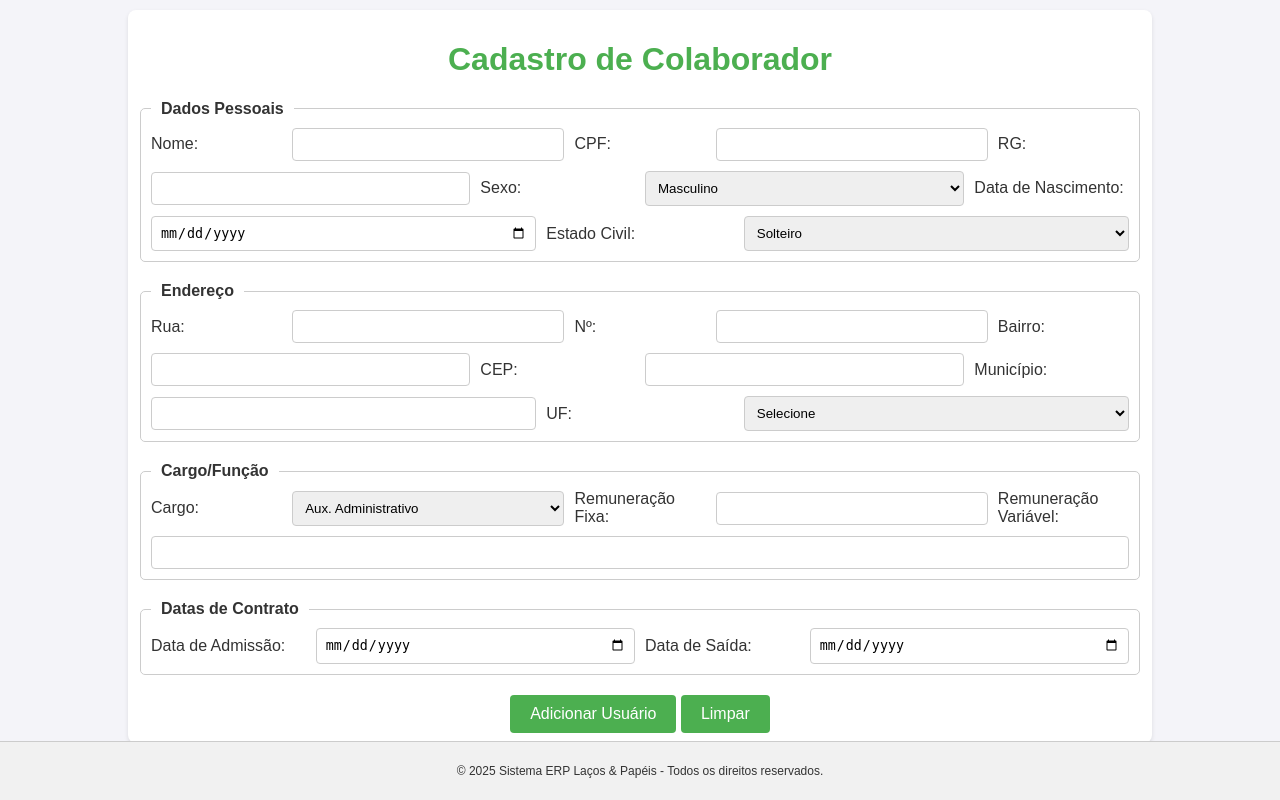
After one commit to L-Gildo/erp, a PHP site: page /pages/relatorios/adicionar_colaborador.php in a window 1280 px wide. The commit adds this page. Run offline with PHP 8.4, Linux system fonts and the light colour scheme; the visitor is signed in with stand-in values (Sample User, id 1).

Commit message:
Implementação form colaborador

```diff
--- a/ESQUEMA FRONT END.txt
+++ b/ESQUEMA FRONT END.txt
@@ -8,14 +8,14 @@ Esquema Geral | Sistema Gerencial - Front End
 
 
 Cadastro			|	Vendas			|	Relatórios				|	Consultas			|	Eventos				|	Sistema
-	Usuários		|		Nova Venda		|		Rel.Vendas			|		Financeiro		|		Agendar Eventos		|		Histórico de Acesso
+	Usuários ✔		|		Nova Venda		|		Rel.Vendas			|		Financeiro		|		Agendar Eventos		|		Histórico de Acesso
 	Colaboradores	|		Consultar	Venda	|		Rel. Estoque		|		Produto		|		Consultar Evento		|		Diário de bordo
 	Produtos		|					|		Fechamento caixa		|		RH			|		Modificar Evento		|		Sobre nós
 	Vendedores		|					|		Rel. Eventos		|		Cliente		|						|
 	Estoque		|					|						|		Fornecedor		|						|
-	Clientes		|					|						|		Equipamento		|						|
+	Clientes		|					|						|		Equipamento	|						|
 	Fornecedores	|					|						|		Serviço		|						|
-	Equipamentos	|					|						|		Colaborador		|						|
+	Equipamentos	|					|						|		Colaborador	|						|
 	Serviços		|					|						|		Estoque		|						|
 	Festa			|					|						|		Festa			|						|
 	Compras															Compras
--- a/dashboard.php
+++ b/dashboard.php
@@ -158,7 +158,7 @@ function gerarCardUsuarios($nome_usuario)
       </div>
       <div class="card-container">
         <?php echo gerarCardUsuarios($nome_usuario); ?>
-        <a href="colaboradores.html" class="card">
+        <a href="/erp/pages/relatorios/adicionar_colaborador.php" class="card">
           <h3>Colaboradores</h3>
           <p>Informações dos colaboradores.</p>
         </a>
--- /dev/null
+++ b/pages/relatorios/adicionar_colaborador.php
@@ -0,0 +1,342 @@
+<?php
+session_start();
+// Verifica se o usuário está logado
+if (!isset($_SESSION['usuario_logado'])) {
+  // Redireciona para a página de login se o usuário não estiver logado
+  header("Location: /erp/pages/login/login.php");
+  exit();
+}
+
+// Configurações do banco de dados
+$host = "localhost";
+$user = "root";
+$password = "";
+$dbname = "sistema_erp";
+
+// Variáveis para mensagens
+$mensagemErro = null;
+$mensagemSucesso = null;
+
+// Conectar ao banco de dados
+$conn = new mysqli($host, $user, $password, $dbname);
+
+// Verificar se a conexão foi bem-sucedida
+if ($conn->connect_error) {
+  die("Falha na conexão: " . $conn->connect_error);
+}
+
+// Verificar se o formulário foi submetido
+if ($_SERVER['REQUEST_METHOD'] === 'POST') {
+  $nome = $_POST['name'];
+  $cpf = $_POST['cpf'];
+  $rg = $_POST['rg'];
+  $sexo = $_POST['sex'];
+  $dataNascimento = $_POST['dob'];
+  $estadoCivil = $_POST['civilStatus'];
+  $rua = $_POST['street'];
+  $numero = $_POST['number'];
+  $bairro = $_POST['neighborhood'];
+  $cep = $_POST['cep'];
+  $municipio = $_POST['city'];
+  $uf = $_POST['state'];
+  $cargo = $_POST['role'];
+  $remuneracaoFixa = $_POST['fixedSalary'];
+  $remuneracaoVariavel = $_POST['variableSalary'];
+  $dataAdmissao = $_POST['admissionDate'];
+  $dataSaida = $_POST['exitDate'] ?? null;
+
+  // Inserir o colaborador no banco de dados
+  $sql = "INSERT INTO colaboradores
+            (nome, cpf, rg, sexo, data_nascimento, estado_civil, rua, numero, bairro, cep, municipio, uf, cargo, remuneracao_fixa, remuneracao_variavel, data_admissao, data_saida)
+            VALUES (?, ?, ?, ?, ?, ?, ?, ?, ?, ?, ?, ?, ?, ?, ?, ?, ?)";
+  $stmt = $conn->prepare($sql);
+  $stmt->bind_param(
+    "sssssssssssssssss",
+    $nome,
+    $cpf,
+    $rg,
+    $sexo,
+    $dataNascimento,
+    $estadoCivil,
+    $rua,
+    $numero,
+    $bairro,
+    $cep,
+    $municipio,
+    $uf,
+    $cargo,
+    $remuneracaoFixa,
+    $remuneracaoVariavel,
+    $dataAdmissao,
+    $dataSaida
+  );
+
+  if ($stmt->execute()) {
+    $mensagemSucesso = "Colaborador cadastrado com sucesso!";
+  } else {
+    $mensagemErro = "Erro ao cadastrar o colaborador: " . $stmt->error;
+  }
+
+  $stmt->close();
+}
+
+$conn->close();
+?>
+
+<!DOCTYPE html>
+<html lang="pt-BR">
+
+<head>
+  <meta charset="UTF-8" />
+  <meta name="viewport" content="width=device-width, initial-scale=1.0" />
+  <title>Cadastro de Colaborador</title>
+  <style>
+    body {
+      font-family: Arial, sans-serif;
+      margin: 0;
+      padding: 0;
+      background-color: #f4f4f9;
+      color: #333;
+    }
+
+    .container {
+      max-width: 80%;
+      margin: 10px auto;
+      padding: 10px;
+      background: #fff;
+      border-radius: 8px;
+      box-shadow: 0 2px 4px rgba(0, 0, 0, 0.1);
+      box-sizing: border-box;
+    }
+
+    h1 {
+      text-align: center;
+      color: #4caf50;
+    }
+
+    form {
+      display: flex;
+      flex-direction: column;
+      gap: 20px;
+    }
+
+    .form-group {
+      display: flex;
+      flex-wrap: wrap;
+      gap: 10px;
+      align-items: center;
+    }
+
+    .form-group label {
+      flex: 1 1 auto;
+      margin-bottom: 5px;
+    }
+
+    .form-group input,
+    .form-group select {
+      flex: 1 1 auto;
+      padding: 8px;
+      border: 1px solid #ccc;
+      border-radius: 4px;
+      box-sizing: border-box;
+    }
+
+    .success-message {
+      color: green;
+      background-color: #e6ffe6;
+      padding: 10px;
+      border: 1px solid green;
+      margin-bottom: 15px;
+      border-radius: 5px;
+    }
+
+    .error-message {
+      color: red;
+      background-color: #ffe6e6;
+      padding: 10px;
+      border: 1px solid red;
+      margin-bottom: 15px;
+      border-radius: 5px;
+      text-align: center;
+    }
+
+    .footer {
+      text-align: center;
+      padding: 10px 0;
+      background-color: #f1f1f1;
+      color: #333;
+      position: fixed;
+      bottom: 0;
+      width: 100%;
+      font-size: 12px;
+      border-top: 1px solid #ccc;
+    }
+
+    @media (min-width: 768px) {
+      .form-group label {
+        flex: 1 1 120px;
+        margin-bottom: 0;
+      }
+
+      .form-group input,
+      .form-group select {
+        flex: 2 1 250px;
+      }
+    }
+
+    .button-group {
+      text-align: center;
+    }
+
+    .button-group button {
+      padding: 10px 20px;
+      border: none;
+      border-radius: 4px;
+      background-color: #4caf50;
+      color: #fff;
+      cursor: pointer;
+      font-size: 16px;
+    }
+
+    .button-group button:hover {
+      background-color: #45a049;
+    }
+
+    fieldset {
+      border: 1px solid #ccc;
+      border-radius: 5px;
+      padding: 10px;
+    }
+
+    legend {
+      padding: 0 10px;
+      font-weight: bold;
+    }
+  </style>
+</head>
+
+<body>
+  <div class="container">
+    <h1>Cadastro de Colaborador</h1>
+
+    <!-- Exibir mensagens, se existirem -->
+    <?php if ($mensagemSucesso): ?>
+      <div class="success-message">
+        <?php echo htmlspecialchars($mensagemSucesso); ?>
+      </div>
+    <?php endif; ?>
+
+    <?php if ($mensagemErro): ?>
+      <div class="error-message">
+        <?php echo htmlspecialchars($mensagemErro); ?>
+      </div>
+    <?php endif; ?>
+
+    <form id="collaboratorForm" method="POST" action="adicionar_colaborador.php">
+      <fieldset>
+        <legend>Dados Pessoais</legend>
+        <div class="form-group">
+          <label for="name">Nome:</label>
+          <input type="text" id="name" name="name" required />
+
+          <label for="cpf">CPF:</label>
+          <input type="text" id="cpf" name="cpf" required />
+
+          <label for="rg">RG:</label>
+          <input type="text" id="rg" name="rg" />
+
+          <label for="sex">Sexo:</label>
+          <select id="sex" name="sex">
+            <option value="masculino">Masculino</option>
+            <option value="feminino">Feminino</option>
+            <option value="outro">Outro</option>
+          </select>
+
+          <label for="dob">Data de Nascimento:</label>
+          <input type="date" id="dob" name="dob" />
+
+          <label for="civilStatus">Estado Civil:</label>
+          <select id="civilStatus" name="civilStatus">
+            <option value="solteiro">Solteiro</option>
+            <option value="casado">Casado</option>
+            <option value="divorciado">Divorciado</option>
+            <option value="viúvo">Viúvo</option>
+          </select>
+        </div>
+      </fieldset>
+
+      <fieldset>
+        <legend>Endereço</legend>
+        <div class="form-group">
+          <label for="street">Rua:</label>
+          <input type="text" id="street" name="street" />
+
+          <label for="number">Nº:</label>
+          <input type="text" id="number" name="number" />
+
+          <label for="neighborhood">Bairro:</label>
+          <input type="text" id="neighborhood" name="neighborhood" />
+
+          <label for="cep">CEP:</label>
+          <input type="text" id="cep" name="cep" />
+
+          <label for="city">Município:</label>
+          <input type="text" id="city" name="city" />
+
+          <label for="state">UF:</label>
+          <select id="state" name="state">
+            <option value="">Selecione</option>
+            <option value="SP">CE</option>
+          </select>
+        </div>
+      </fieldset>
+
+      <fieldset>
+        <legend>Cargo/Função</legend>
+        <div class="form-group">
+          <label for="role">Cargo:</label>
+          <select id="role" name="role">
+            <option value="aux_admin">Aux. Administrativo</option>
+            <option value="caixa">Operador de Caixa</option>
+            <option value="vendedor">Vendedor</option>
+            <option value="montador">Montador</option>
+            <option value="motorista">Motorista</option>
+            <option value="motorista">Decorador</option>
+            <option value="motorista">Atendente</option>
+            <option value="motorista">Gerente</option>
+            <option value="motorista">Administrador</option>
+          </select>
+
+          <label for="fixedSalary">Remuneração Fixa:</label>
+          <input type="number" id="fixedSalary" name="fixedSalary" />
+
+          <label for="variableSalary">Remuneração Variável:</label>
+          <input type="number" id="variableSalary" name="variableSalary" />
+        </div>
+      </fieldset>
+
+      <fieldset>
+        <legend>Datas de Contrato</legend>
+        <div class="form-group">
+          <label for="admissionDate">Data de Admissão:</label>
+          <input type="date" id="admissionDate" name="admissionDate" required />
+
+          <label for="exitDate">Data de Saída:</label>
+          <input type="date" id="exitDate" name="exitDate" />
+        </div>
+      </fieldset>
+
+      <div class="button-group">
+        <button type="submit" class="btn-submit">Adicionar Usuário</button>
+        <button type="reset">Limpar</button>
+      </div>
+    </form>
+  </div>
+  <!-- Rodapé -->
+  <footer class="footer">
+    <p>&copy; <?php echo date("Y"); ?> Sistema ERP Laços & Papéis - Todos os direitos reservados.</p>
+  </footer>
+
+</body>
+
+</html>
--- a/styles/adicionar_usuario.css
+++ b/styles/adicionar_usuario.css
@@ -86,6 +86,8 @@ body {
 }
 
 .success-message {
+  width: 50%;
+  text-align: center;
   color: green;
   background-color: #e6ffe6;
   padding: 10px;
```
